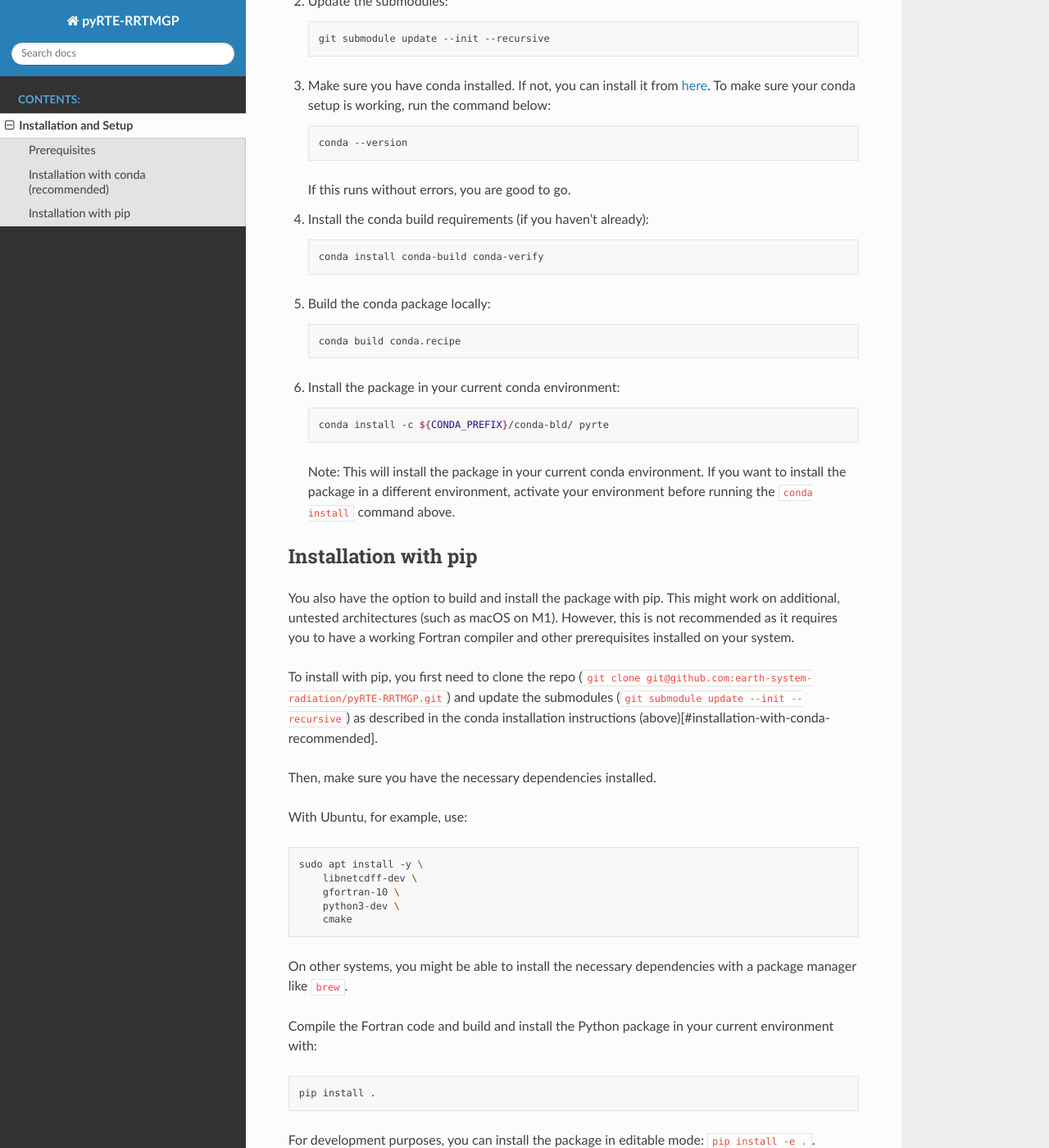
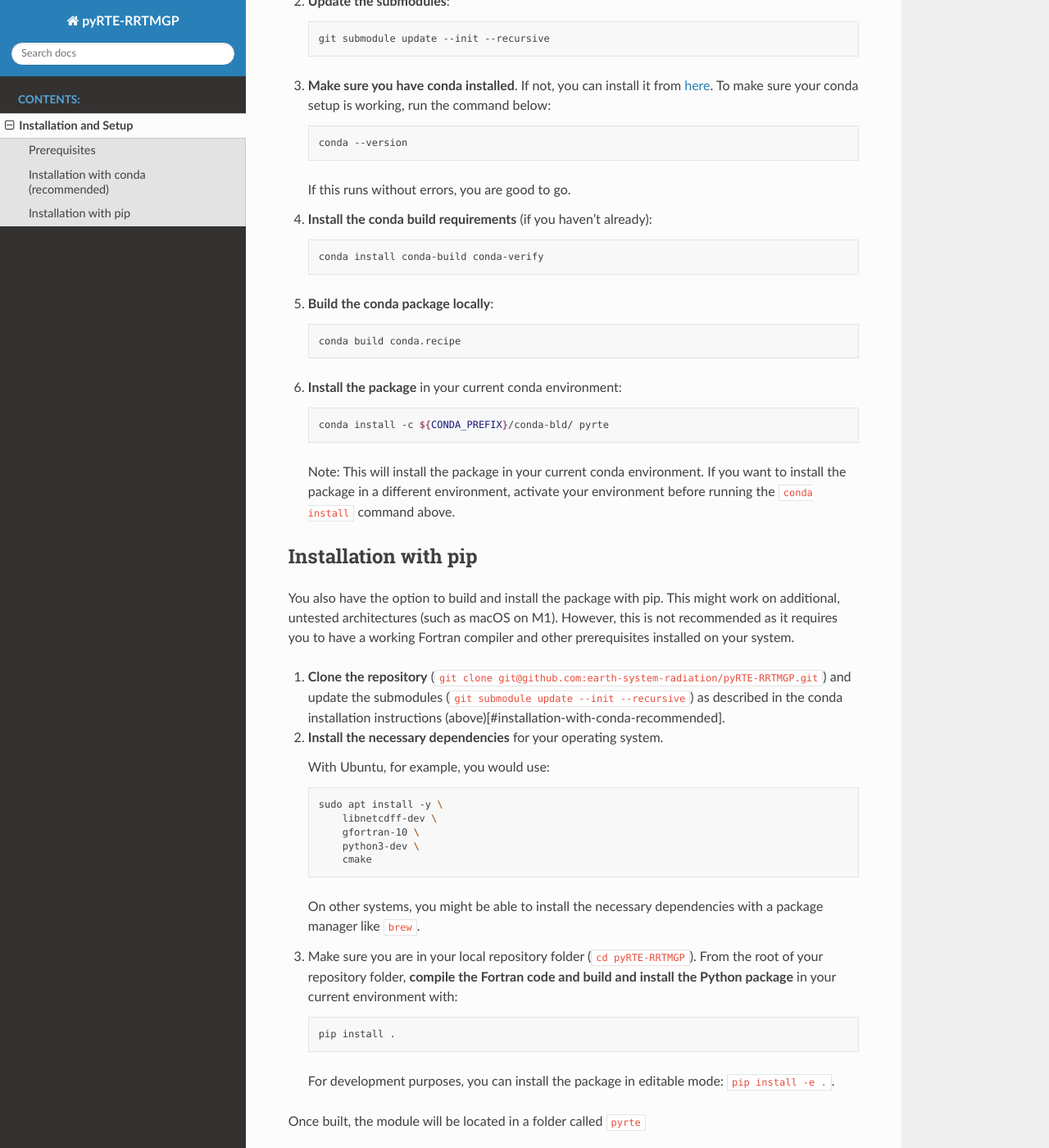
Before and after one commit to earth-system-radiation/pyRTE-RRTMGP, a Sphinx documentation site: the page built from docs/source/user_guide/installation.md, in a window 1280 px wide and 1400 px high, scrolled down 903 px. Shown: the whole window at 82% size. Built offline with Sphinx 7.4.7 and the Read the Docs theme 2.0.0, drawn with Linux system fonts in a browser that asks for light colours; some of the changed text lies outside the part shown.

Commit message:
Update installation docs (#13)

````diff
--- a/docs/source/user_guide/installation.md
+++ b/docs/source/user_guide/installation.md
@@ -14,7 +14,7 @@ The package source code is hosted [on GitHub](https://github.com/earth-system-ra
 
 ## Installation with conda (recommended)
 
-1. Clone the repository:
+1. **Clone the repository**:
 
     ```bash
     git clone git@github.com:earth-system-radiation/pyRTE-RRTMGP.git
@@ -32,13 +32,13 @@ The package source code is hosted [on GitHub](https://github.com/earth-system-ra
     cd pyRTE-RRTMGP
     ```
 
-2. Update the submodules:
+2. **Update the submodules**:
 
     ```bash
     git submodule update --init --recursive
     ```
 
-3. Make sure you have conda installed. If not, you can install it from [here](https://docs.conda.io/en/latest/miniconda.html).
+3. **Make sure you have conda installed**. If not, you can install it from [here](https://docs.conda.io/en/latest/miniconda.html).
     To make sure your conda setup is working, run the command below:
 
     ```bash
@@ -47,19 +47,19 @@ The package source code is hosted [on GitHub](https://github.com/earth-system-ra
 
     If this runs without errors, you are good to go.
 
-4. Install the conda build requirements (if you haven't already):
+4. **Install the conda build requirements** (if you haven't already):
 
     ```bash
     conda install conda-build conda-verify
     ```
 
-5. Build the conda package locally:
+5. **Build the conda package locally**:
 
     ```bash
     conda build conda.recipe
     ```
 
-6. Install the package in your current conda environment:
+6. **Install the package** in your current conda environment:
 
     ```bash
     conda install -c ${CONDA_PREFIX}/conda-bld/ pyrte
@@ -71,28 +71,28 @@ The package source code is hosted [on GitHub](https://github.com/earth-system-ra
 
 You also have the option to build and install the package with pip. This might work on additional, untested architectures (such as macOS on M1). However, this is not recommended as it requires you to have a working Fortran compiler and other prerequisites installed on your system.
 
-To install with pip, you first need to clone the repo (``git clone git@github.com:earth-system-radiation/pyRTE-RRTMGP.git``) and update the submodules (``git submodule update --init --recursive``) as described in the conda installation instructions (above)[#installation-with-conda-recommended].
+1. **Clone the repository** (``git clone git@github.com:earth-system-radiation/pyRTE-RRTMGP.git``) and update the submodules (``git submodule update --init --recursive``) as described in the conda installation instructions (above)[#installation-with-conda-recommended].
 
-Then, make sure you have the necessary dependencies installed.
+2. **Install the necessary dependencies** for your operating system.
 
-With Ubuntu, for example, use:
+    With Ubuntu, for example, you would use:
 
-```bash
-sudo apt install -y \
-    libnetcdff-dev \
-    gfortran-10 \
-    python3-dev \
-    cmake
-```
+    ``` bash
+    sudo apt install -y \
+        libnetcdff-dev \
+        gfortran-10 \
+        python3-dev \
+        cmake
+    ```
 
-On other systems, you might be able to install the necessary dependencies with a package manager like `brew`.
+    On other systems, you might be able to install the necessary dependencies with a package manager like `brew`.
 
-Compile the Fortran code and build and install the Python package in your current environment with:
+3. Make sure you are in your local repository  folder (`cd pyRTE-RRTMGP`). From the root of your repository folder, **compile the Fortran code and build and install the Python package** in your current environment with:
 
-``` bash
-pip install .
-```
+    ``` bash
+    pip install .
+    ```
 
-For development purposes, you can install the package in editable mode: ``pip install -e .``.
+    For development purposes, you can install the package in editable mode: ``pip install -e .``.
 
 Once built, the module will be located in a folder called `pyrte`
````
Also changed, not shown: README.md (+10 -14 lines).
